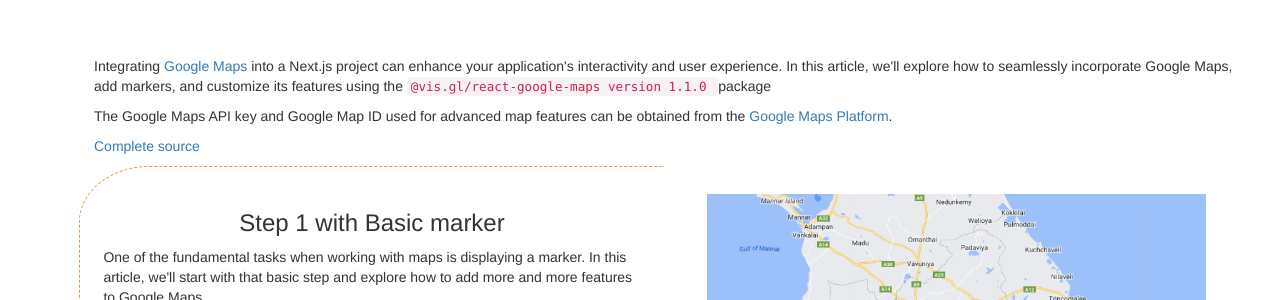
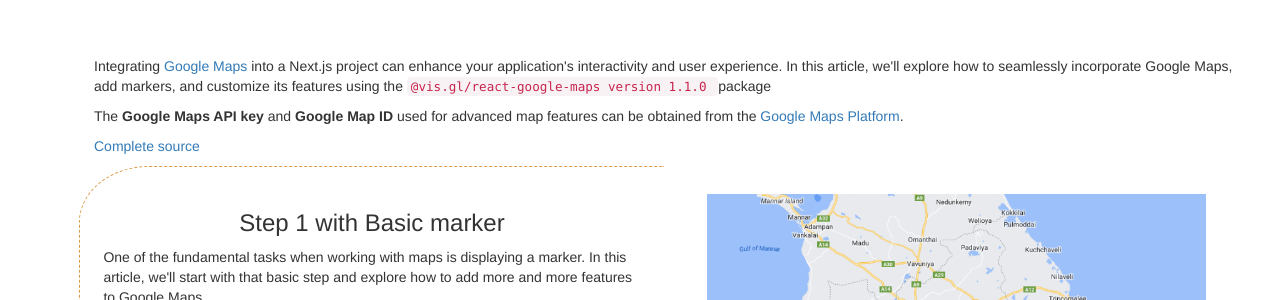
Before and after one commit to sankalpaa/ConceptWelder, a Jekyll site: the page built from _posts/2024-04-24-google-map-nextjs.md, in a window 1280 px wide and 900 px high. Shown: the part 369-669 px from the top of the window. Built offline with Jekyll 4.4.1, drawn with Linux system fonts in a browser that asks for light colours; our own code applies the rules of GitHub Pages for plain Markdown files.

```diff
--- a/_posts/2024-04-24-google-map-nextjs.md
+++ b/_posts/2024-04-24-google-map-nextjs.md
@@ -21,7 +21,7 @@ date: 2024-04-24
                             Integrating <a href="https://mapsplatform.google.com/">Google Maps</a> into a Next.js project can enhance your application's interactivity and user experience. In this article, we'll explore how to seamlessly incorporate Google Maps, add markers,
                             and customize its features using the <code>@vis.gl/react-google-maps version 1.1.0 </code> package
                         </p>
-                        <p>The Google Maps API key and Google Map ID used for advanced map features can be obtained from the <a href="https://mapsplatform.google.com/">Google Maps Platform</a>.</p>
+                        <p>The <b>Google Maps API key</b> and <b>Google Map ID</b> used for advanced map features can be obtained from the <a href="https://mapsplatform.google.com/">Google Maps Platform</a>.</p>
                         <a
                         href="https://github.com/sankalpaa/GoogleMapNextjs">Complete source</a>
                     </p>
```
